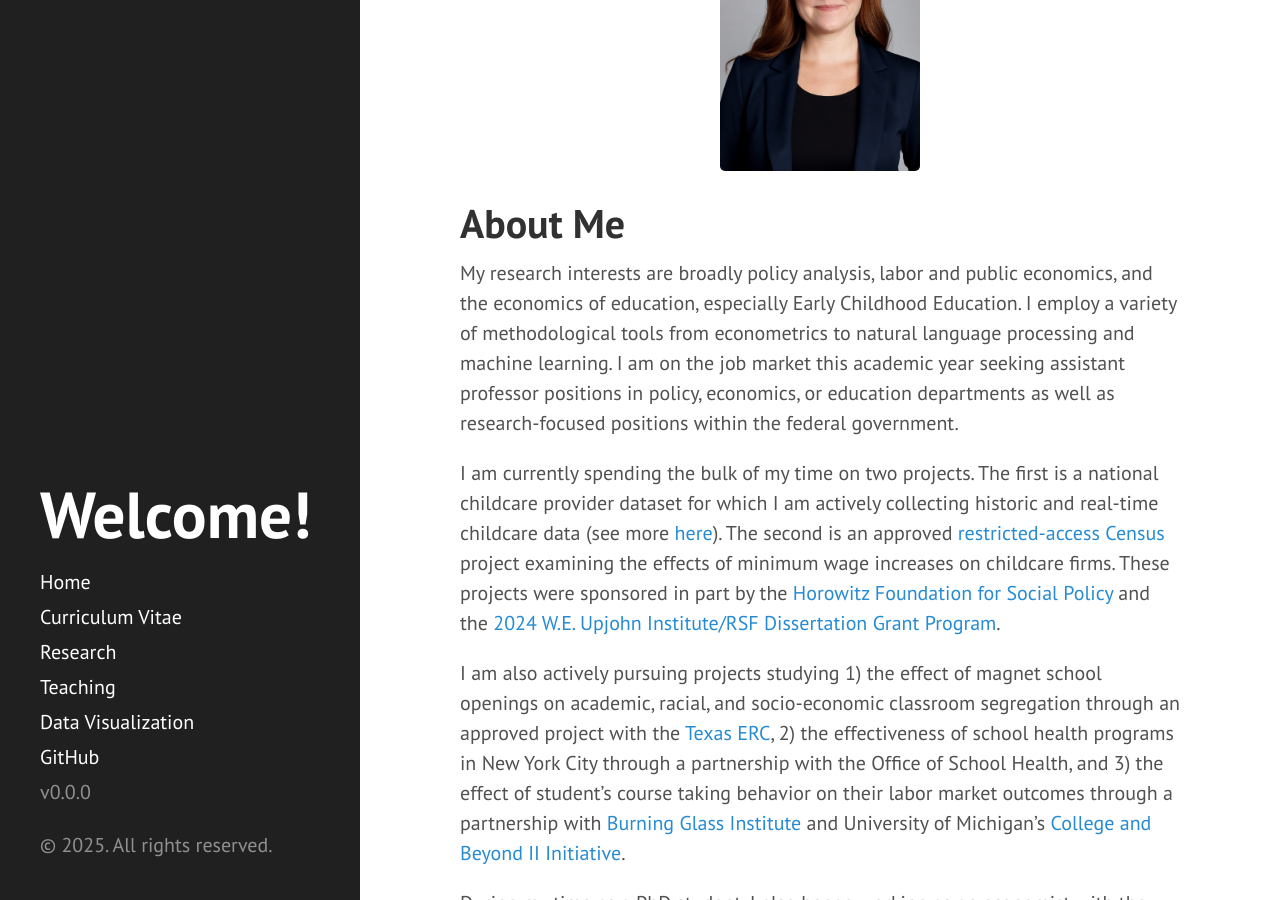
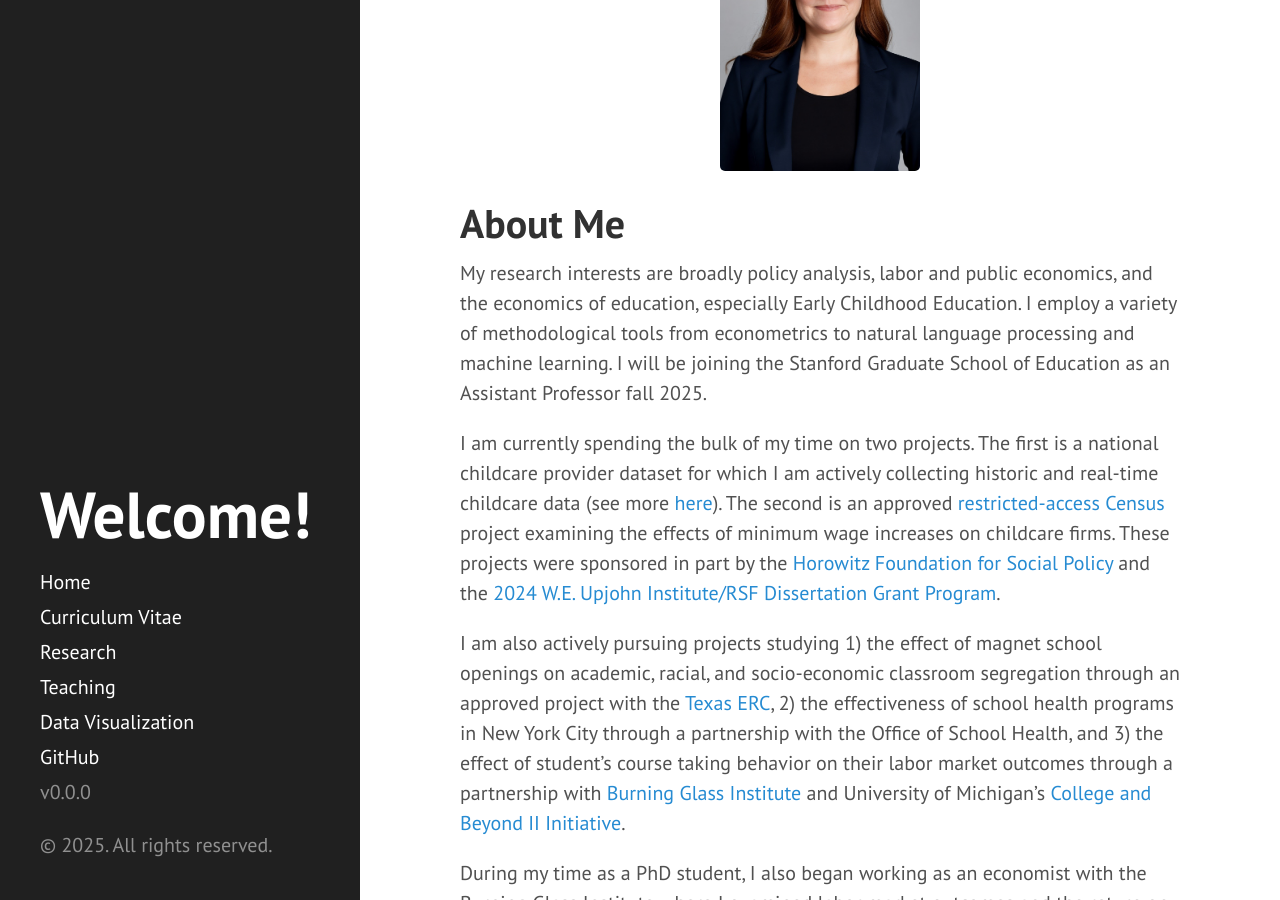
Before and after one commit to kcsadow/website, a Jekyll site: the page built from index.md, in a window 1280 px wide and 900 px high, scrolled down 328 px. Built offline with Jekyll 4.4.1, drawn with Linux system fonts in a browser that asks for light colours; the list of posts is cut into pages by our own code.

Commit message:
Update index.md

```diff
--- a/index.md
+++ b/index.md
@@ -12,7 +12,7 @@ layout: default
 </p>
 
 # About Me
-My research interests are broadly policy analysis, labor and public economics, and the economics of education, especially Early Childhood Education. I employ a variety of methodological tools from econometrics to natural language processing and machine learning. I am on the job market this academic year seeking assistant professor positions in policy, economics, or education departments as well as research-focused positions within the federal government.
+My research interests are broadly policy analysis, labor and public economics, and the economics of education, especially Early Childhood Education. I employ a variety of methodological tools from econometrics to natural language processing and machine learning. I will be joining the Stanford Graduate School of Education as an Assistant Professor fall 2025.
 
 I am currently spending the bulk of my time on two projects. The first is a national childcare provider dataset for which I am actively collecting historic and real-time childcare data (see more [here](https://kcsadow.github.io/website/dataviz/)). The second is an approved [restricted-access Census](https://www.census.gov/topics/research/guidance/restricted-use-microdata.html) project examining the effects of minimum wage increases on childcare firms. These projects were sponsored in part by the [Horowitz Foundation for Social Policy](https://www.horowitz-foundation.org/2024) and the [2024 W.E. Upjohn Institute/RSF Dissertation Grant Program](https://www.russellsage.org/news/third-annual-dissertation-research-grants-awarded).
 
```
